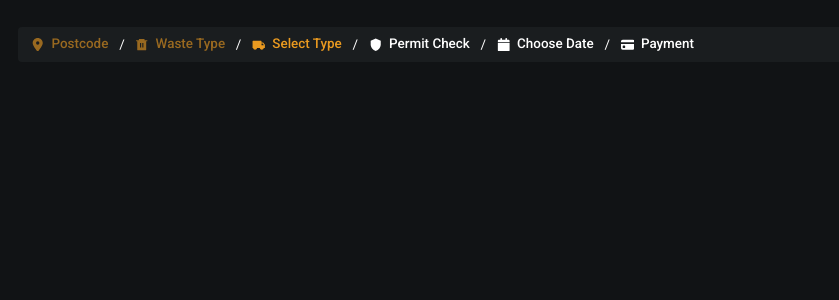
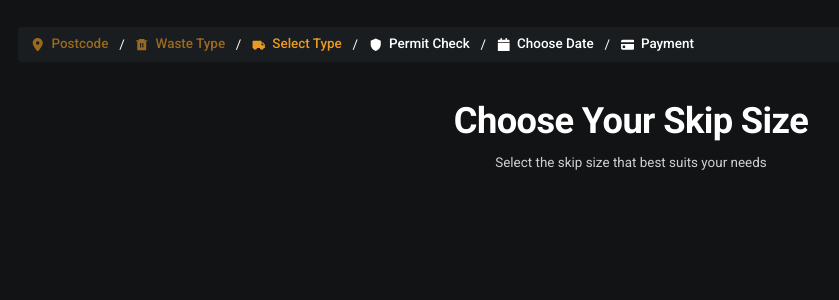
Before and after one commit to kay698/skip-hire-demo, a React (Create React App) app: page / in a window 1280 px wide. Shown: the top 300 px of the page, without its empty margins (9-848 px from the left). Built offline with nearby package versions, Linux system fonts and the light colour scheme.

Commit message:
chore: disposal flow header section complete

```diff
--- a/src/Components/BreadCrumbs/breadCrumbs.styles.ts
+++ b/src/Components/BreadCrumbs/breadCrumbs.styles.ts
@@ -6,6 +6,7 @@ export const BreadCrumbsWrap = styled(Flex)`
   border-radius: 0.3rem;
   background-color: #1a1d1f;
   gap: 0.8rem;
+  transition: all 0.3s ease;
 
   .completed-crumb {
     color: #ea9a209c;
--- a/src/Pages/DisposalFlow/Screens/skipSelectScreen.tsx
+++ b/src/Pages/DisposalFlow/Screens/skipSelectScreen.tsx
@@ -2,6 +2,15 @@ import React from "react";
 import { Flex } from "../../../Components/Box/box.styles";
 
 const SkipSelectScreen = () => {
-  return <Flex></Flex>;
+  return (
+    <Flex>
+      <Flex className="disposal-flow-header">
+        <h1 className="header-text">Choose Your Skip Size</h1>
+        <p className="sub-header-text">
+          Select the skip size that best suits your needs
+        </p>
+      </Flex>
+    </Flex>
+  );
 };
 export default SkipSelectScreen;
--- a/src/Pages/DisposalFlow/disposalFlow.styles.ts
+++ b/src/Pages/DisposalFlow/disposalFlow.styles.ts
@@ -3,6 +3,15 @@ import { Flex } from "../../Components/Box/box.styles";
 
 export const DisposalFlowWrap = styled(Flex)`
   padding: 2rem;
+  flex-direction: column;
+  gap: 3rem;
+
+  .disposal-flow-header {
+    flex-direction: column;
+    .sub-header-text {
+      opacity: 0.8;
+    }
+  }
 
   @media (max-width: 1024px) {
     padding: 1rem;
--- a/src/Pages/DisposalFlow/disposalFlow.tsx
+++ b/src/Pages/DisposalFlow/disposalFlow.tsx
@@ -6,6 +6,7 @@ import { RiDeleteBin6Fill, RiTruckFill } from "react-icons/ri";
 import { MdShield } from "react-icons/md";
 import { BsFillCreditCardFill } from "react-icons/bs";
 import { FaCalendar } from "react-icons/fa6";
+import SkipSelectScreen from "./Screens/skipSelectScreen";
 
 const DisposalFlow = () => {
   const [activeIndex] = useState(2);
@@ -22,6 +23,7 @@ const DisposalFlow = () => {
   return (
     <DisposalFlowWrap>
       <BreadCrumbs breadcrumbs={breadCrumbsList} activeIndex={activeIndex} />
+      <SkipSelectScreen />
     </DisposalFlowWrap>
   );
 };
--- a/src/styles/index.css
+++ b/src/styles/index.css
@@ -48,11 +48,10 @@ input[type="number"] {
 
 /* Text styles */
 h1{
-  font-size: 2.25rem;
-  font-weight: 500;
+  font-size: 2.7rem;
+  font-weight: 700;
   line-height: 2.75rem;
   letter-spacing: -0.045rem;
-
 }
 
 
@@ -86,6 +85,13 @@ img {
   object-fit: cover;
 }
 
+
+
+@media (min-width: 1700px) {
+  html{
+    font-size: 1.4vw;
+  }
+}
 @media (max-width: 1050px) {
   html{
     font-size: 2.8vw;
```
